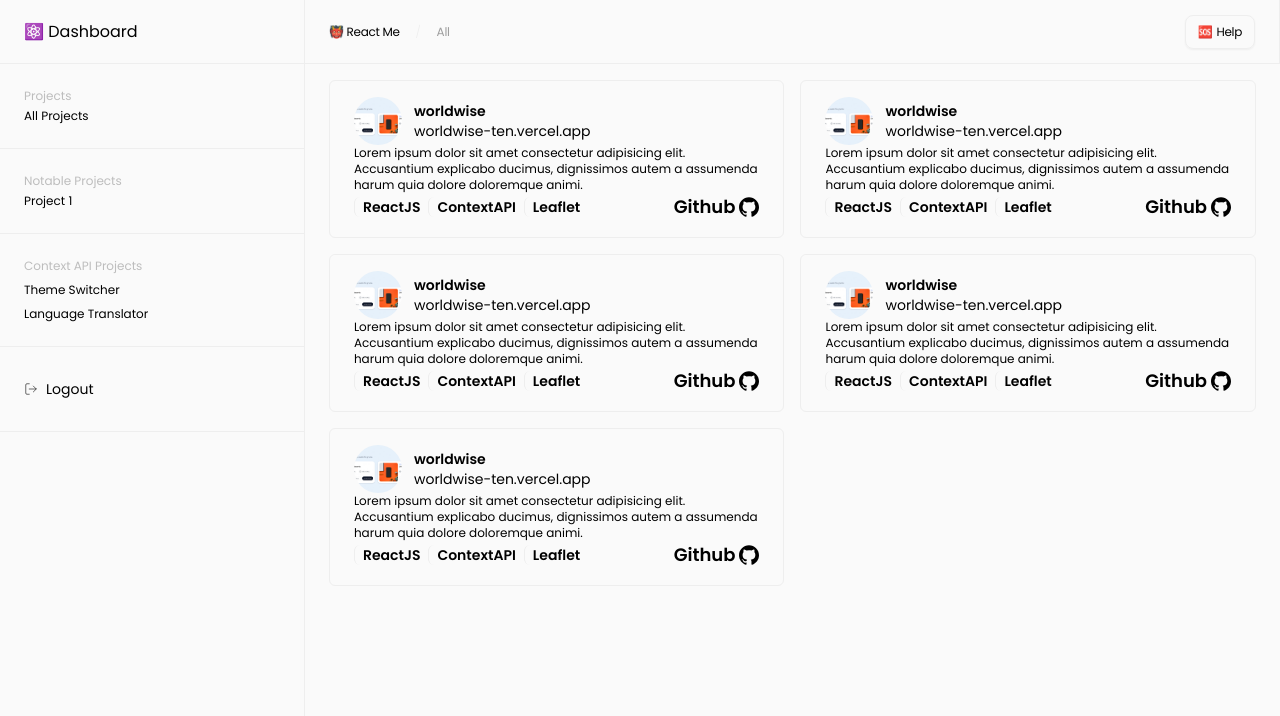
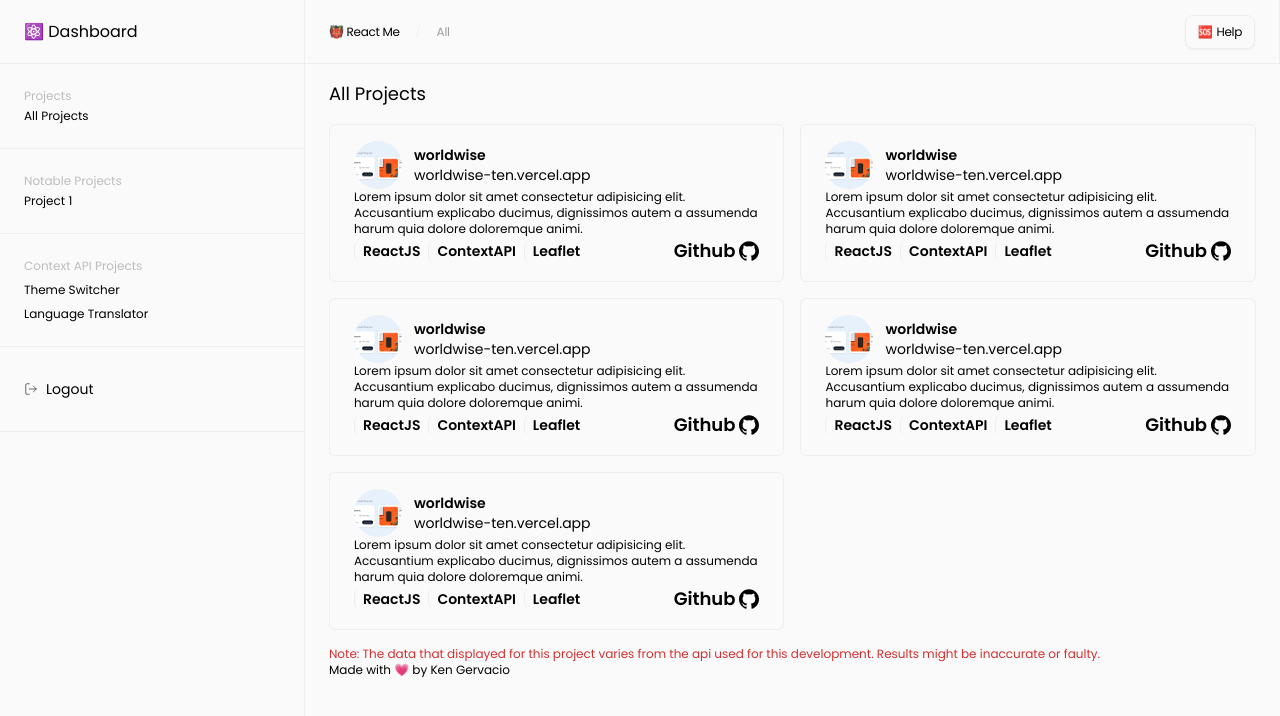
Before and after one commit to jkenger/react-me, a React (Create React App) app: page /space/projects/all in a window 1280 px wide. Shown: the top 716 px of the page. Built offline with nearby package versions, Linux system fonts and the light colour scheme.

Commit message:
All Projects Content have now content and footer!

```diff
--- a/src/components/pages/ContextPages/LanguageTranslator.jsx
+++ b/src/components/pages/ContextPages/LanguageTranslator.jsx
@@ -21,7 +21,7 @@ function LanguageTranslator({ initialStacks }) {
   } = useTranslator();
 
   return (
-    <div className="flex flex-col space-y-2">
+    <div className="flex flex-col">
       <ContentHeader title="🔠 Language Translator" stacks={initialStacks} />
       <div className="flex flex-col md:flex-row w-full gap-2 justify-between ">
         <Card className="w-full flex flex-col space-y-2 bg-gray-100">
--- a/src/components/pages/ProjectPages/AllProjects.jsx
+++ b/src/components/pages/ProjectPages/AllProjects.jsx
@@ -1,8 +1,12 @@
 import ProjectCard from "../../UI/ProjectCard";
+import ContentFooter from "../../layout/ContentFooter";
+import ContentHeader from "../../layout/ContentHeader";
 import ProjectsLayout from "../../layout/ProjectsLayout";
 
 function AllProjects() {
   return (
+    <div className="flex flex-col">
+      <ContentHeader title="All Projects" />
       <ProjectsLayout>
         <ProjectCard />
         <ProjectCard />
@@ -10,6 +14,8 @@ function AllProjects() {
         <ProjectCard />
         <ProjectCard />
       </ProjectsLayout>
+      <ContentFooter />
+    </div>
   );
 }
 
```
Lines whose indentation alone changed are shown as unchanged.
